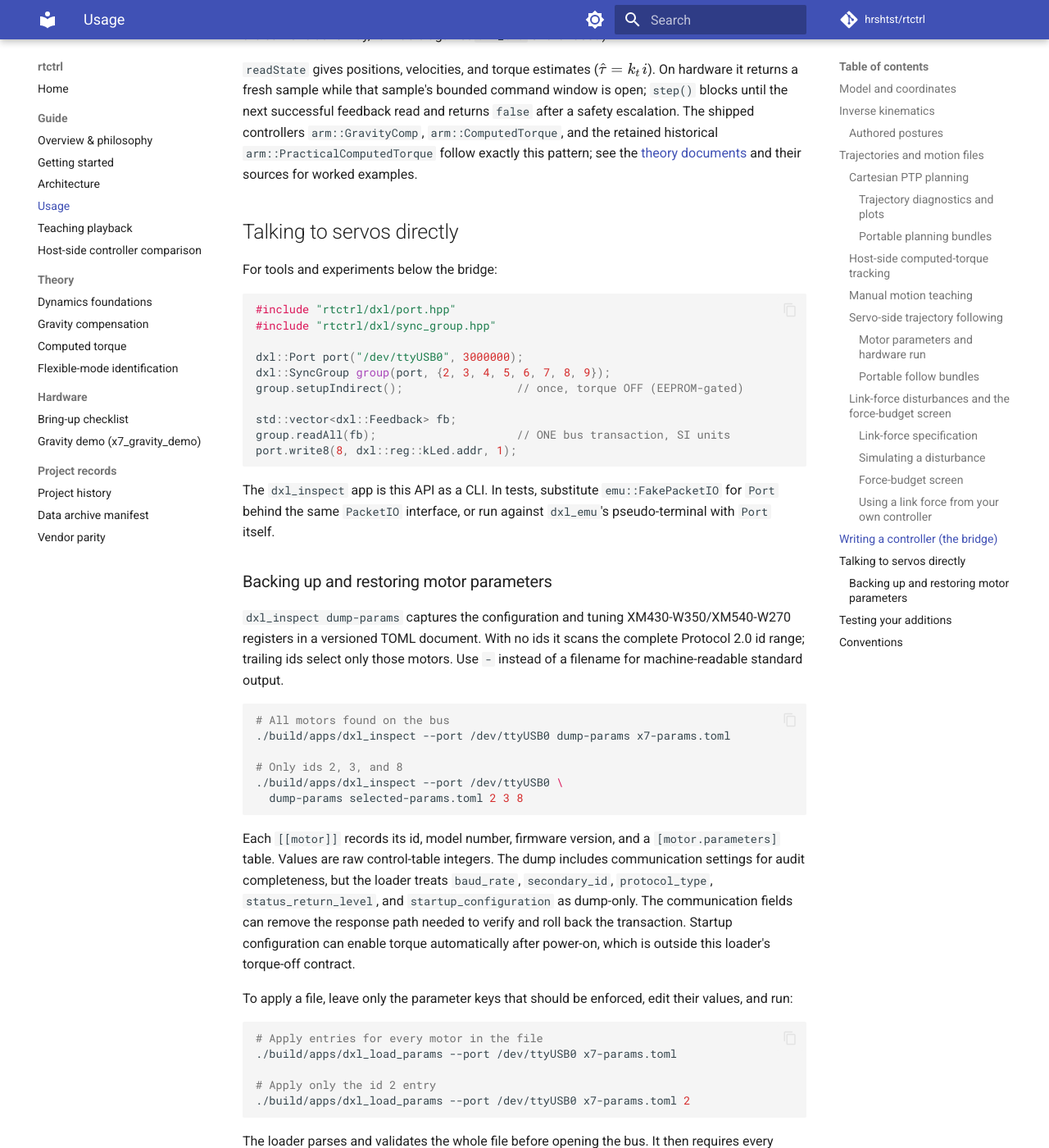
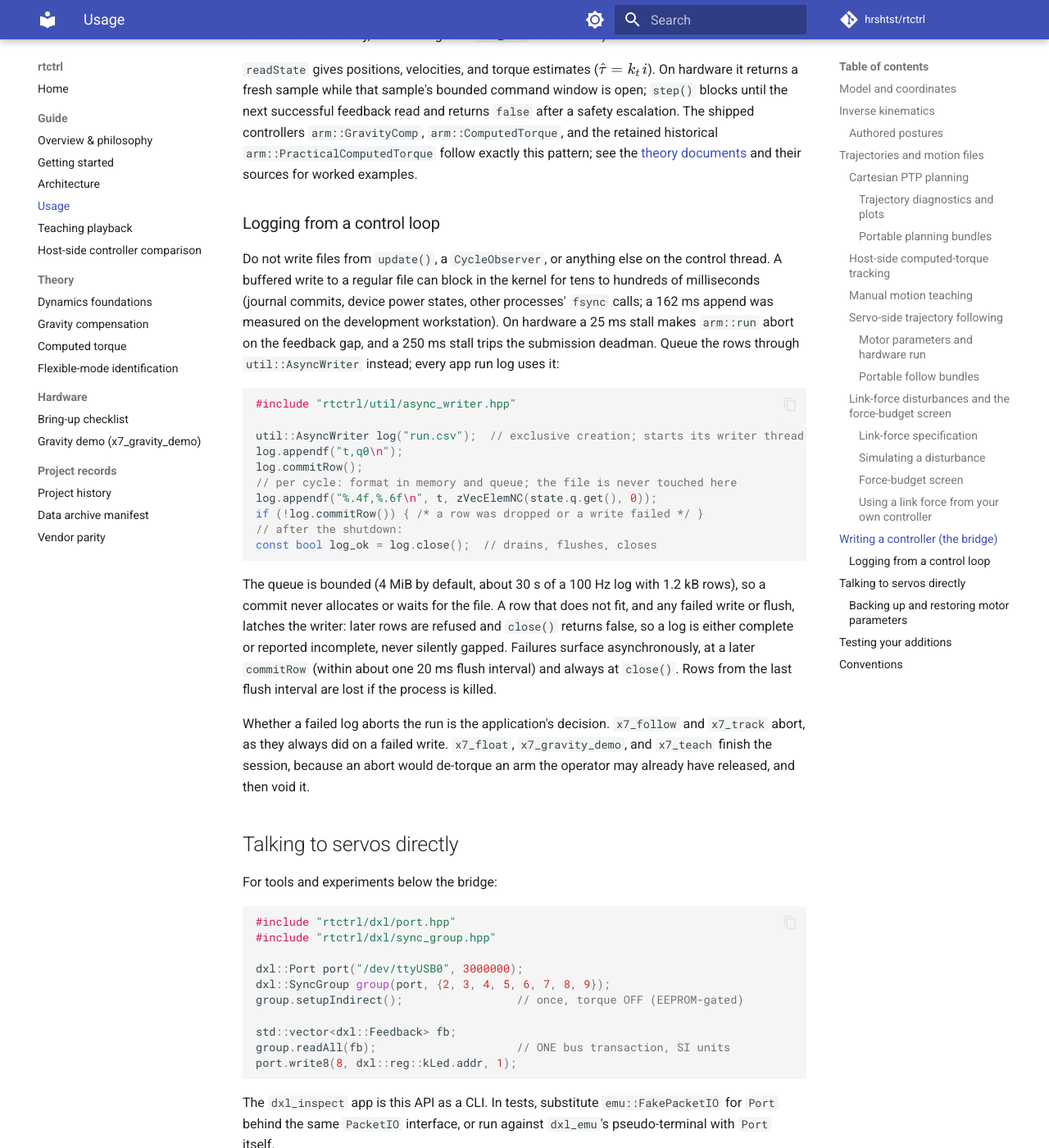
Before and after one commit to hrshtst/rtctrl, an MkDocs documentation site: the page built from docs/guide/usage.md, in a window 1280 px wide and 1400 px high, scrolled down 19451 px. Shown: the whole window at 82% size. Built offline with MkDocs 1.6.1 and Material for MkDocs 9.7.7, drawn with Linux system fonts in a browser that asks for light colours; comment, search, counter and statistics services are not loaded.

Commit message:
docs: document off-thread run logging and the log-failure verdicts
architecture.md adds the util/ module and states why file I/O stays off
the control thread. usage.md adds "Logging from a control loop" for
controllers in dependent projects: AsyncWriter usage, the bounded queue,
latching failures, asynchronous detection, and the per-app choice of
aborting or voiding on a failed log. bringup.md notes that the DEADMAN
message is printed for every escalation, records how log stalls ended
runs before 2026-10-16, and lists the new incomplete-log messages.

````diff
--- a/docs/guide/usage.md
+++ b/docs/guide/usage.md
@@ -1021,6 +1021,42 @@ exactly this pattern; see the
 [theory documents](../theory/gravity-compensation.md) and their
 sources for worked examples.
 
+### Logging from a control loop
+
+Do not write files from `update()`, a `CycleObserver`, or anything else on the
+control thread. A buffered write to a regular file can block in the kernel for
+tens to hundreds of milliseconds (journal commits, device power states, other
+processes' `fsync` calls; a 162 ms append was measured on the development
+workstation). On hardware a 25 ms stall makes `arm::run` abort on the feedback
+gap, and a 250 ms stall trips the submission deadman. Queue the rows through
+`util::AsyncWriter` instead; every app run log uses it:
+
+```cpp
+#include "rtctrl/util/async_writer.hpp"
+
+util::AsyncWriter log("run.csv");  // exclusive creation; starts its writer thread
+log.appendf("t,q0\n");
+log.commitRow();
+// per cycle: format in memory and queue; the file is never touched here
+log.appendf("%.4f,%.6f\n", t, zVecElemNC(state.q.get(), 0));
+if (!log.commitRow()) { /* a row was dropped or a write failed */ }
+// after the shutdown:
+const bool log_ok = log.close();  // drains, flushes, closes
+```
+
+The queue is bounded (4 MiB by default, about 30 s of a 100 Hz log with
+1.2 kB rows), so a commit never allocates or waits for the file. A row that
+does not fit, and any failed write or flush, latches the writer: later rows are
+refused and `close()` returns false, so a log is either complete or reported
+incomplete, never silently gapped. Failures surface asynchronously, at a later
+`commitRow` (within about one 20 ms flush interval) and always at `close()`.
+Rows from the last flush interval are lost if the process is killed.
+
+Whether a failed log aborts the run is the application's decision. `x7_follow`
+and `x7_track` abort, as they always did on a failed write. `x7_float`,
+`x7_gravity_demo`, and `x7_teach` finish the session, because an abort would
+de-torque an arm the operator may already have released, and then void it.
+
 ## Talking to servos directly
 
 For tools and experiments below the bridge:
````
Also changed, not shown: docs/guide/architecture.md (+14 -3 lines), docs/hardware/bringup.md (+18 -3 lines).
